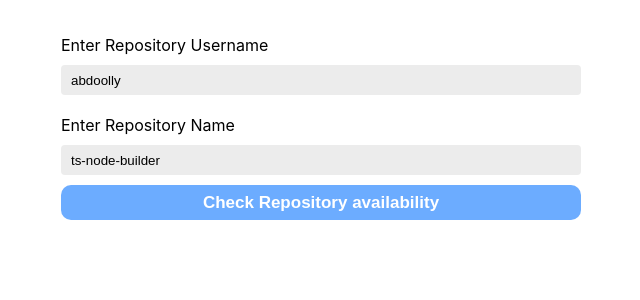
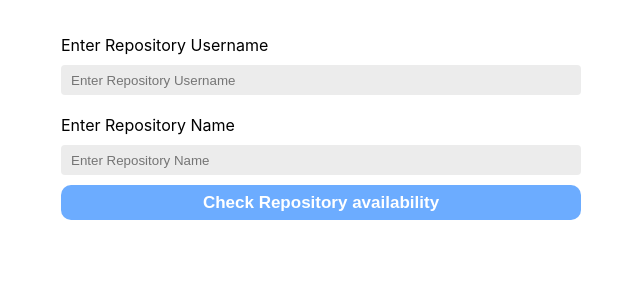
Before and after one commit to abdoolly/commit-viewer-frontend, a React (Create React App) app: page / in a window 1280 px wide. Shown: the top 300 px of the page, without its empty margins (319-959 px from the left). Built offline with nearby package versions, Linux system fonts and the light colour scheme.

Commit message:
reseting the state

```diff
--- a/src/pages/Home/Home.jsx
+++ b/src/pages/Home/Home.jsx
@@ -28,8 +28,8 @@ const getRepoCommits = async ({ username, repoName, start, end }) =>
 const Home = () => {
 
     const [inputs, setInputs] = useState({
-        username: 'abdoolly',
-        repoName: 'ts-node-builder',
+        username: '',
+        repoName: '',
         start: '',
         end: ''
     });
```
